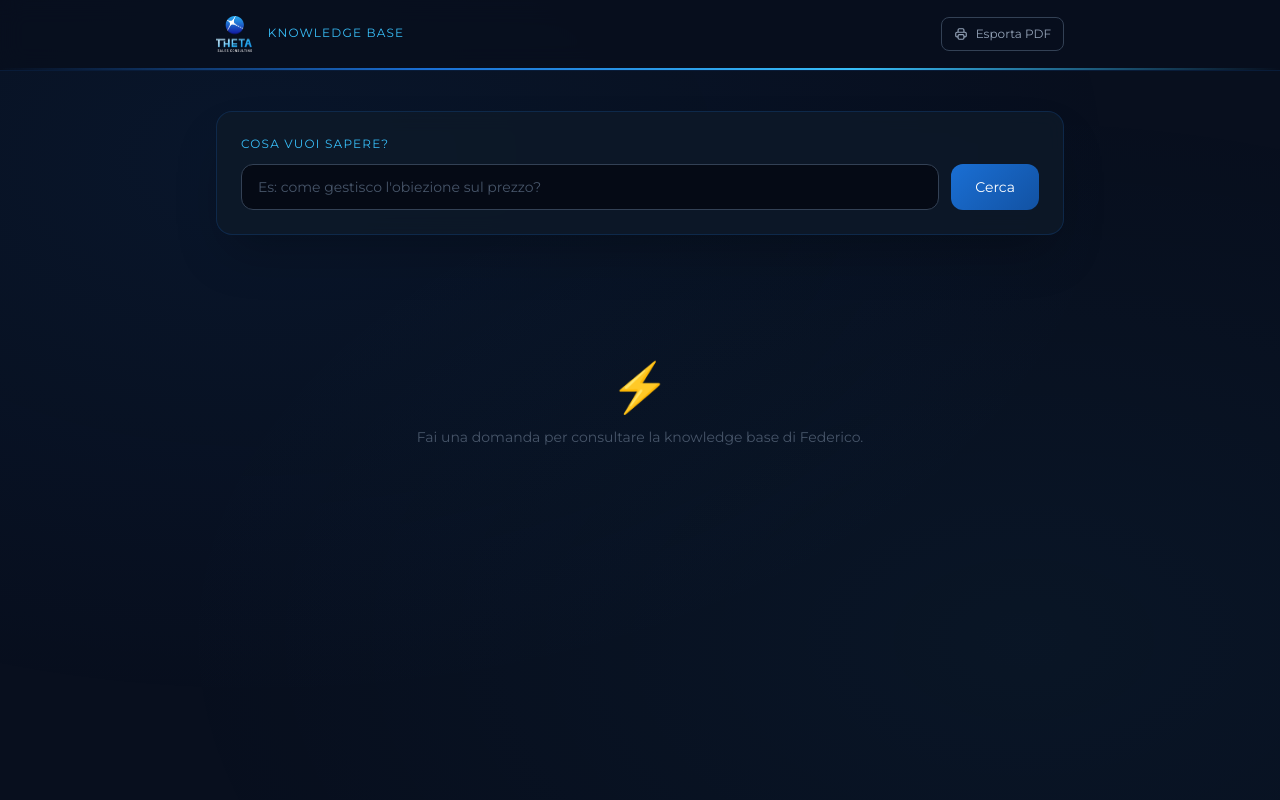
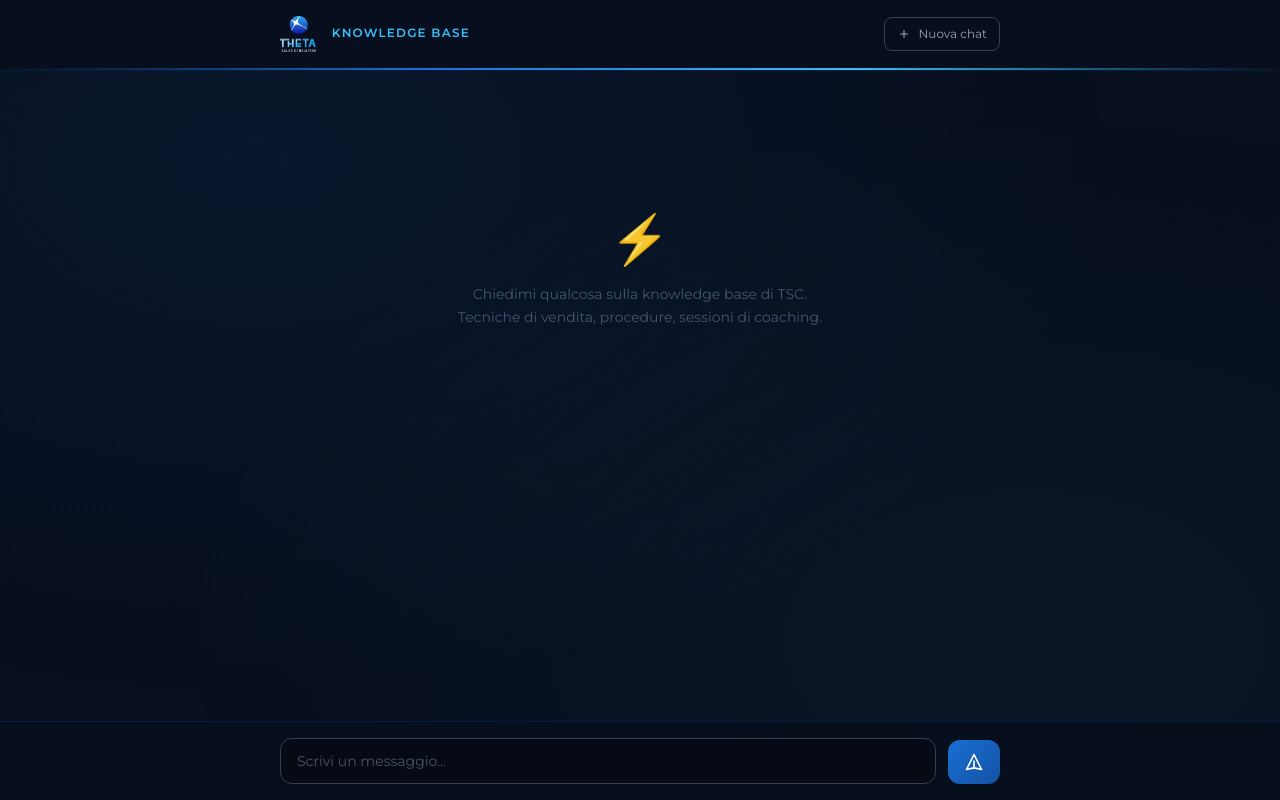
Before and after one commit to FPTSC/tsc-brain, a Python web app: template app/templates/index.html in a window 1280 px wide. Run offline with Jinja, Linux system fonts and the light colour scheme; the template is opened without the code that fills it, so the values that code supplies are empty; some libraries are stand-ins or nearby versions.

Commit message:
Redesign UI as chat interface with conversation history
Replace search box + single result with full chat layout:
- Scrollable message area with user (right) and AI (left) bubbles
- Animated typing indicator while waiting
- "Nuova chat" button to reset
- Conversation history passed to Claude for multi-turn context

Co-Authored-By: Claude Sonnet 4.6 <noreply@anthropic.com>

```diff
--- a/app/templates/index.html
+++ b/app/templates/index.html
@@ -12,56 +12,38 @@
       theme: {
         extend: {
           colors: {
-            navy: {
-              950: '#050a15',
-              900: '#080f1e',
-              800: '#0d1929',
-              700: '#112038',
-            },
-            brand: {
-              light: '#38bef8',
-              DEFAULT: '#1a6fd4',
-              dark: '#1252a3',
-            }
+            navy: { 950: '#050a15', 900: '#080f1e', 800: '#0d1929', 700: '#112038' },
+            brand: { light: '#38bef8', DEFAULT: '#1a6fd4', dark: '#1252a3' }
           },
-          fontFamily: {
-            sans: ['Montserrat', 'sans-serif'],
-          }
+          fontFamily: { sans: ['Montserrat', 'sans-serif'] }
         }
       }
     }
   </script>
   <style>
     body { background-color: #080f1e; }
-
     .glass {
       background: rgba(13, 25, 41, 0.85);
       border: 1px solid rgba(26, 111, 212, 0.2);
       backdrop-filter: blur(10px);
     }
-
     .glow-input:focus {
       outline: none;
       border-color: #1a6fd4;
       box-shadow: 0 0 0 3px rgba(26, 111, 212, 0.2);
     }
-
-    .btn-primary {
+    .btn-send {
       background: linear-gradient(135deg, #1a6fd4, #1252a3);
       transition: all 0.2s;
     }
-    .btn-primary:hover {
+    .btn-send:hover:not(:disabled) {
       background: linear-gradient(135deg, #38bef8, #1a6fd4);
       box-shadow: 0 0 20px rgba(26, 111, 212, 0.4);
     }
-
-    /* Gradient header line */
     .header-line {
       height: 2px;
       background: linear-gradient(90deg, transparent, #1a6fd4, #38bef8, transparent);
     }
-
-    /* Prose styles for markdown */
     .prose-tsc h2 { font-size: 1rem; font-weight: 700; margin: 1.2rem 0 0.5rem; color: #38bef8; }
     .prose-tsc h3 { font-size: 0.9rem; font-weight: 700; margin: 1rem 0 0.4rem; color: #38bef8; }
     .prose-tsc ul { list-style: none; padding-left: 0; margin: 0.5rem 0; }
@@ -80,162 +62,184 @@
     .prose-tsc p { margin: 0.5rem 0; color: #cbd5e1; line-height: 1.7; }
     .prose-tsc strong { color: #e2e8f0; font-weight: 700; }
     .prose-tsc hr { border-color: rgba(26, 111, 212, 0.2); margin: 1rem 0; }
-
-    @media print {
-      body { background: white !important; }
-      .no-print { display: none !important; }
-      .glass { background: white !important; border: 1px solid #ddd !important; }
-      .prose-tsc p, .prose-tsc li { color: #111 !important; }
-      .prose-tsc h2, .prose-tsc h3 { color: #1a6fd4 !important; }
+    @keyframes dot-pulse {
+      0%, 100% { opacity: 0.2; transform: scale(0.8); }
+      50% { opacity: 1; transform: scale(1); }
     }
-
-    /* Spinner */
-    @keyframes spin { to { transform: rotate(360deg); } }
-    .spinner { animation: spin 0.8s linear infinite; }
+    .dot-1 { animation: dot-pulse 1.2s ease-in-out infinite; }
+    .dot-2 { animation: dot-pulse 1.2s ease-in-out 0.4s infinite; }
+    .dot-3 { animation: dot-pulse 1.2s ease-in-out 0.8s infinite; }
   </style>
 </head>
-<body class="font-sans min-h-screen text-slate-200">
+<body class="font-sans h-screen flex flex-col text-slate-200 overflow-hidden">
 
-  <!-- Background glow -->
   <div class="fixed inset-0 pointer-events-none" style="background: radial-gradient(ellipse at 20% 20%, rgba(26,111,212,0.07) 0%, transparent 60%), radial-gradient(ellipse at 80% 80%, rgba(56,190,248,0.04) 0%, transparent 60%);"></div>
 
   <!-- Header -->
-  <header class="no-print sticky top-0 z-50" style="background: rgba(8,15,30,0.95); backdrop-filter: blur(12px); border-bottom: 1px solid rgba(26,111,212,0.15);">
-    <div class="max-w-4xl mx-auto px-6 py-4 flex items-center justify-between">
+  <header class="flex-none z-50" style="background: rgba(8,15,30,0.95); backdrop-filter: blur(12px); border-bottom: 1px solid rgba(26,111,212,0.15);">
+    <div class="max-w-3xl mx-auto px-6 py-4 flex items-center justify-between">
       <div class="flex items-center gap-4">
         <img src="/static/logo.png" alt="TSC" class="h-9 w-auto object-contain" />
         <div>
-          <div class="text-xs font-600 tracking-widest text-brand-light uppercase">Knowledge Base</div>
+          <div class="text-xs font-semibold tracking-widest text-brand-light uppercase">Knowledge Base</div>
           <div id="docCount" class="text-xs text-slate-500 mt-0.5"></div>
         </div>
       </div>
-      <button onclick="window.print()" class="no-print flex items-center gap-2 text-xs text-slate-400 hover:text-brand-light border border-slate-700 hover:border-brand px-3 py-2 rounded-lg transition-all">
-        <svg class="w-3.5 h-3.5" fill="none" stroke="currentColor" viewBox="0 0 24 24"><path stroke-linecap="round" stroke-linejoin="round" stroke-width="2" d="M17 17h2a2 2 0 002-2v-4a2 2 0 00-2-2H5a2 2 0 00-2 2v4a2 2 0 002 2h2m2 4h6a2 2 0 002-2v-4a2 2 0 00-2-2H9a2 2 0 00-2 2v4a2 2 0 002 2zm8-12V5a2 2 0 00-2-2H9a2 2 0 00-2 2v4h10z"/></svg>
-        Esporta PDF
+      <button onclick="clearChat()" class="flex items-center gap-2 text-xs text-slate-400 hover:text-brand-light border border-slate-700 hover:border-brand px-3 py-2 rounded-lg transition-all">
+        <svg class="w-3.5 h-3.5" fill="none" stroke="currentColor" viewBox="0 0 24 24"><path stroke-linecap="round" stroke-linejoin="round" stroke-width="2" d="M12 6v6m0 0v6m0-6h6m-6 0H6"/></svg>
+        Nuova chat
       </button>
     </div>
     <div class="header-line"></div>
   </header>
 
-  <main class="max-w-4xl mx-auto px-6 py-10 relative">
+  <!-- Messages -->
+  <main id="chatMain" class="flex-1 overflow-y-auto">
+    <div id="chatMessages" class="max-w-3xl mx-auto px-6 py-8 space-y-5">
+      <div id="emptyState" class="flex flex-col items-center justify-center py-28 text-slate-600">
+        <div class="text-5xl mb-5">⚡</div>
+        <p class="text-sm text-center leading-relaxed">Chiedimi qualcosa sulla knowledge base di TSC.<br>Tecniche di vendita, procedure, sessioni di coaching.</p>
+      </div>
+    </div>
+  </main>
 
-    <!-- Search box -->
-    <div class="no-print glass rounded-2xl p-6 mb-8 shadow-2xl">
-      <label class="block text-xs font-600 tracking-widest uppercase text-brand-light mb-3">Cosa vuoi sapere?</label>
+  <!-- Input -->
+  <div class="flex-none z-50" style="background: rgba(8,15,30,0.95); backdrop-filter: blur(12px); border-top: 1px solid rgba(26,111,212,0.15);">
+    <div class="max-w-3xl mx-auto px-6 py-4">
       <form id="queryForm">
-        <div class="flex gap-3">
+        <div class="flex gap-3 items-end">
           <input
             id="questionInput"
             type="text"
-            placeholder="Es: come gestisco l'obiezione sul prezzo?"
+            placeholder="Scrivi un messaggio..."
             class="flex-1 bg-navy-950 border border-slate-700 glow-input rounded-xl px-4 py-3 text-sm text-slate-200 placeholder-slate-600 transition-all"
             autocomplete="off"
           />
-          <button
-            type="submit"
-            id="submitBtn"
-            class="btn-primary text-white font-600 px-6 py-3 rounded-xl text-sm disabled:opacity-40 disabled:cursor-not-allowed"
-          >
-            Cerca
+          <button type="submit" id="submitBtn"
+            class="btn-send text-white px-4 py-3 rounded-xl disabled:opacity-40 disabled:cursor-not-allowed flex-none">
+            <svg class="w-5 h-5" fill="none" stroke="currentColor" viewBox="0 0 24 24"><path stroke-linecap="round" stroke-linejoin="round" stroke-width="2" d="M12 19l9 2-9-18-9 18 9-2zm0 0v-8"/></svg>
           </button>
         </div>
       </form>
     </div>
-
-    <!-- Loading -->
-    <div id="loading" class="hidden text-center py-16">
-      <div class="inline-flex flex-col items-center gap-3">
-        <div class="w-8 h-8 rounded-full border-2 border-brand border-t-transparent spinner"></div>
-        <p class="text-sm text-slate-500">Ricerca nella knowledge base...</p>
-      </div>
-    </div>
-
-    <!-- Result -->
-    <div id="result" class="hidden">
-      <div class="glass rounded-2xl p-7 mb-5 shadow-2xl">
-        <div id="answerContent" class="prose-tsc text-sm leading-relaxed"></div>
-      </div>
-
-      <!-- Sources -->
-      <div id="sourcesSection" class="hidden no-print">
-        <p class="text-xs font-600 uppercase tracking-widest text-slate-500 mb-3">Fonti utilizzate</p>
-        <div id="sourcesList" class="flex flex-wrap gap-2"></div>
-      </div>
-    </div>
-
-    <!-- Error -->
-    <div id="errorBox" class="hidden glass border-red-500/30 text-red-400 rounded-xl px-5 py-4 text-sm"></div>
-
-    <!-- Empty state -->
-    <div id="emptyState" class="text-center py-24 text-slate-600">
-      <div class="text-5xl mb-4">⚡</div>
-      <p class="text-sm">Fai una domanda per consultare la knowledge base di Federico.</p>
-    </div>
-
-  </main>
+  </div>
 
   <script>
     const form = document.getElementById('queryForm');
     const input = document.getElementById('questionInput');
     const submitBtn = document.getElementById('submitBtn');
-    const loading = document.getElementById('loading');
-    const result = document.getElementById('result');
-    const answerContent = document.getElementById('answerContent');
-    const sourcesSection = document.getElementById('sourcesSection');
-    const sourcesList = document.getElementById('sourcesList');
-    const errorBox = document.getElementById('errorBox');
+    const chatMessages = document.getElementById('chatMessages');
     const emptyState = document.getElementById('emptyState');
+    const chatMain = document.getElementById('chatMain');
 
-    // Load doc count
+    let history = [];
+
     fetch('/api/status').then(r => r.json()).then(d => {
       document.getElementById('docCount').textContent = d.doc_count + ' sessioni indicizzate';
     });
+
+    function scrollToBottom() {
+      chatMain.scrollTop = chatMain.scrollHeight;
+    }
+
+    function esc(t) {
+      return t.replace(/&/g,'&amp;').replace(/</g,'&lt;').replace(/>/g,'&gt;');
+    }
+
+    function addUserBubble(text) {
+      emptyState.style.display = 'none';
+      const d = document.createElement('div');
+      d.className = 'flex justify-end';
+      d.innerHTML = `<div class="max-w-md bg-brand rounded-2xl rounded-tr-sm px-4 py-3 text-sm text-white shadow-lg">${esc(text)}</div>`;
+      chatMessages.appendChild(d);
+      scrollToBottom();
+    }
+
+    function addTypingIndicator() {
+      const d = document.createElement('div');
+      d.id = 'typingIndicator';
+      d.className = 'flex justify-start';
+      d.innerHTML = `
+        <div class="glass rounded-2xl rounded-tl-sm px-5 py-4 shadow-xl">
+          <div class="flex gap-1.5 items-center h-4">
+            <div class="w-2 h-2 rounded-full bg-brand-light dot-1"></div>
+            <div class="w-2 h-2 rounded-full bg-brand-light dot-2"></div>
+            <div class="w-2 h-2 rounded-full bg-brand-light dot-3"></div>
+          </div>
+        </div>`;
+      chatMessages.appendChild(d);
+      scrollToBottom();
+    }
+
+    function removeTypingIndicator() {
+      const el = document.getElementById('typingIndicator');
+      if (el) el.remove();
+    }
+
+    function addAIBubble(text, sources) {
+      let sourcesHtml = '';
+      if (sources && sources.length > 0) {
+        const links = sources.map(s =>
+          `<a href="${s.url||'#'}" target="_blank" class="text-xs bg-navy-800 text-brand-light border border-brand/30 rounded-full px-3 py-1 hover:border-brand transition-all truncate max-w-xs">${esc(s.titolo)}</a>`
+        ).join('');
+        sourcesHtml = `<div class="mt-3 pt-3 border-t border-brand/10"><p class="text-xs text-slate-600 uppercase tracking-widest mb-2 font-semibold">Fonti</p><div class="flex flex-wrap gap-2">${links}</div></div>`;
+      }
+      const d = document.createElement('div');
+      d.className = 'flex justify-start';
+      d.innerHTML = `
+        <div class="glass rounded-2xl rounded-tl-sm px-5 py-4 text-sm shadow-xl" style="max-width:90%">
+          <div class="prose-tsc leading-relaxed">${marked.parse(text)}</div>
+          ${sourcesHtml}
+        </div>`;
+      chatMessages.appendChild(d);
+      scrollToBottom();
+    }
+
+    function addErrorBubble(text) {
+      const d = document.createElement('div');
+      d.className = 'flex justify-start';
+      d.innerHTML = `<div class="glass border-red-500/30 rounded-2xl rounded-tl-sm px-4 py-3 text-sm text-red-400 shadow-xl">${esc(text)}</div>`;
+      chatMessages.appendChild(d);
+      scrollToBottom();
+    }
+
+    function clearChat() {
+      history = [];
+      chatMessages.innerHTML = '';
+      chatMessages.appendChild(emptyState);
+      emptyState.style.display = '';
+    }
 
     form.addEventListener('submit', async (e) => {
       e.preventDefault();
       const question = input.value.trim();
       if (!question) return;
 
-      result.classList.add('hidden');
-      errorBox.classList.add('hidden');
-      emptyState.classList.add('hidden');
-      loading.classList.remove('hidden');
+      input.value = '';
       submitBtn.disabled = true;
+      addUserBubble(question);
+      addTypingIndicator();
 
       try {
-        const formData = new FormData();
-        formData.append('question', question);
-        const resp = await fetch('/api/query', { method: 'POST', body: formData });
+        const fd = new FormData();
+        fd.append('question', question);
+        fd.append('history', JSON.stringify(history));
+        const resp = await fetch('/api/query', { method: 'POST', body: fd });
         const data = await resp.json();
-
+        removeTypingIndicator();
         if (data.error) {
-          errorBox.textContent = data.error;
-          errorBox.classList.remove('hidden');
+          addErrorBubble(data.error);
         } else {
-          answerContent.innerHTML = marked.parse(data.answer);
-          result.classList.remove('hidden');
-
-          sourcesList.innerHTML = '';
-          if (data.sources && data.sources.length > 0) {
-            data.sources.forEach(s => {
-              const a = document.createElement('a');
-              a.href = s.url || '#';
-              a.target = '_blank';
-              a.textContent = s.titolo;
-              a.className = 'text-xs bg-navy-800 text-brand-light border border-brand/30 rounded-full px-3 py-1.5 hover:border-brand transition-all truncate max-w-xs';
-              sourcesList.appendChild(a);
-            });
-            sourcesSection.classList.remove('hidden');
-          } else {
-            sourcesSection.classList.add('hidden');
-          }
+          addAIBubble(data.answer, data.sources);
+          history.push({ role: 'user', content: question });
+          history.push({ role: 'assistant', content: data.answer });
         }
-      } catch (err) {
-        errorBox.textContent = 'Errore di connessione. Riprova.';
-        errorBox.classList.remove('hidden');
+      } catch {
+        removeTypingIndicator();
+        addErrorBubble('Errore di connessione. Riprova.');
       } finally {
-        loading.classList.add('hidden');
         submitBtn.disabled = false;
+        input.focus();
       }
     });
   </script>
```
Also changed, not shown: app/main.py (+19 -6 lines).
